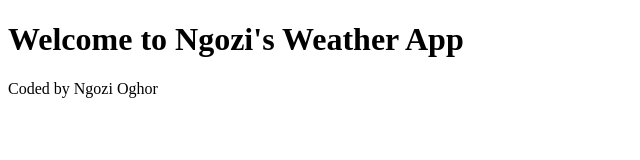
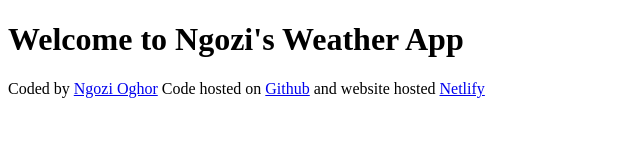
Before and after one commit to ngozioghor/ngozi-side-project, a plain HTML site: page index.html in a window 1280 px wide. Shown: the whole page, without its empty margins (0-640 px from the left). Drawn offline with Linux system fonts and the light colour scheme.

Commit message:
Added links to footer

```diff
--- a/index.html
+++ b/index.html
@@ -7,6 +7,19 @@
   </head>
   <body>
     <h1>Welcome to Ngozi's Weather App</h1>
-    <footer>Coded by Ngozi Oghor</footer>
+    <footer>
+      Coded by
+      <a href="https://github.com/ngozioghor" target="_blank">Ngozi Oghor</a>
+      Code hosted on
+      <a href="https://github.com/ngozioghor?tab=repositories" target="_blank">
+        Github</a
+      >
+      and website hosted
+      <a
+        href="https://68993a5b3dde93cf89e8cfa7--ngozi-side-project.netlify.app/"
+        target="_blank"
+        >Netlify</a
+      >
+    </footer>
   </body>
 </html>
```
